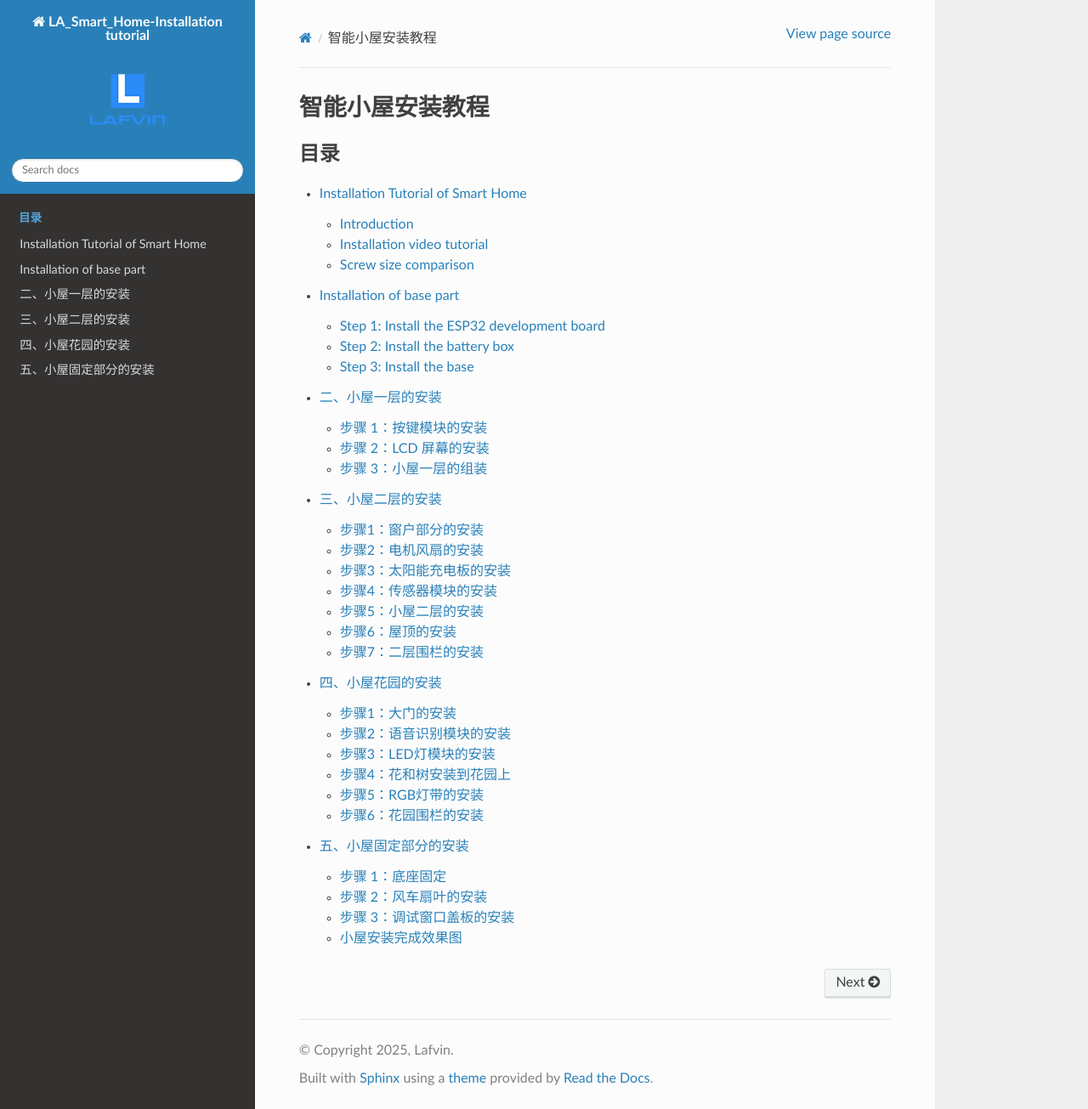
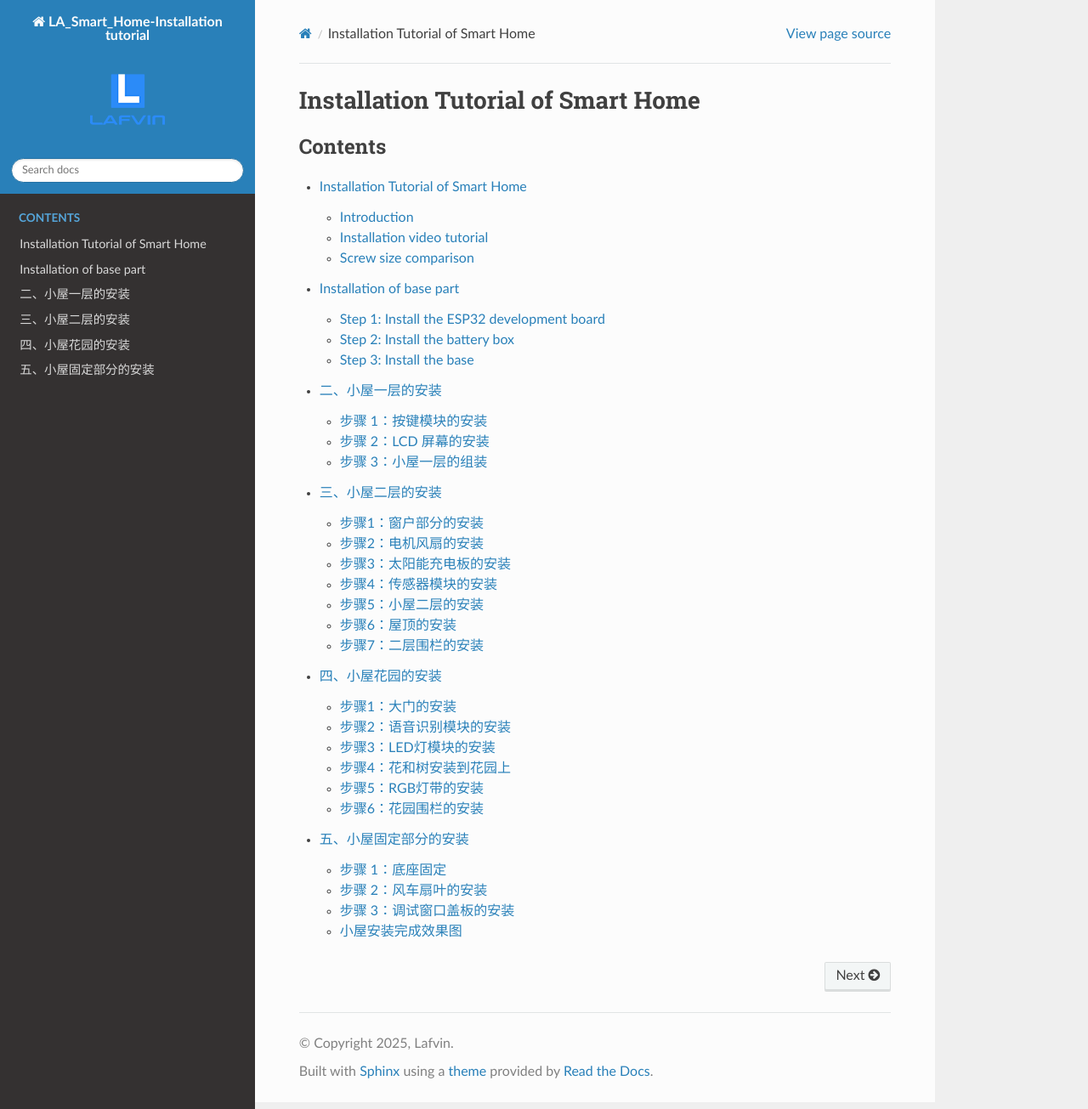
Before and after one commit to COLA508/LAFVIN_Smart-Home, a Sphinx documentation site: the page built from docs/source/index.rst, in a window 1280 px wide and 1305 px high. Shown: the whole window at 85% size. Built offline with Sphinx 7.4.7 and the Read the Docs theme 3.1.0, drawn with Linux system fonts in a browser that asks for light colours.

Commit message:
Update index.rst

```diff
--- a/docs/source/index.rst
+++ b/docs/source/index.rst
@@ -1,9 +1,9 @@
-智能小屋安装教程
+Installation Tutorial of Smart Home
 ===========================
 
 .. toctree::
    :maxdepth: 2
-   :caption: 目录
+   :caption: Contents
 
    Introduction
    Base
```
